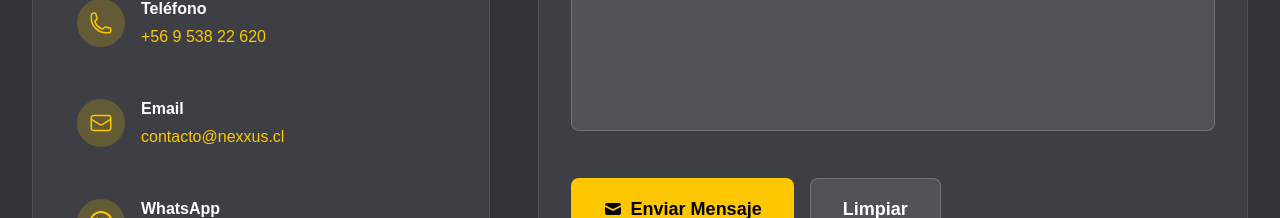
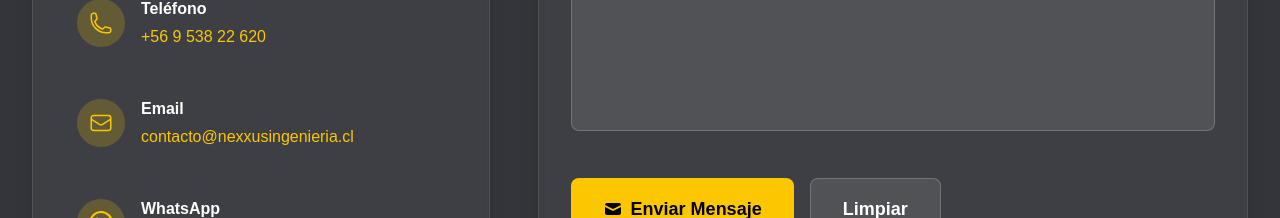
Before and after one commit to edu2969/nexxus-web, a Next.js app: page /contacto in a window 1280 px wide. Shown: the part 1320-1538 px from the top of the page. Built offline with nearby package versions, Linux system fonts and the light colour scheme.

Commit message:
Email contact

```diff
--- a/app/contacto/page.tsx
+++ b/app/contacto/page.tsx
@@ -161,8 +161,8 @@
                     </div>
                     <div>
                       <div className="text-white font-semibold mb-1">Email</div>
-                      <a href="mailto:contacto@nexxus.cl" className="text-yellow-400 hover:text-yellow-300 transition-colors">
-                        contacto@nexxus.cl
+                      <a href="mailto:contacto@nexxusingenieria.cl" className="text-yellow-400 hover:text-yellow-300 transition-colors">
+                        contacto@nexxusingenieria.cl
                       </a>
                     </div>
                   </li>
```
